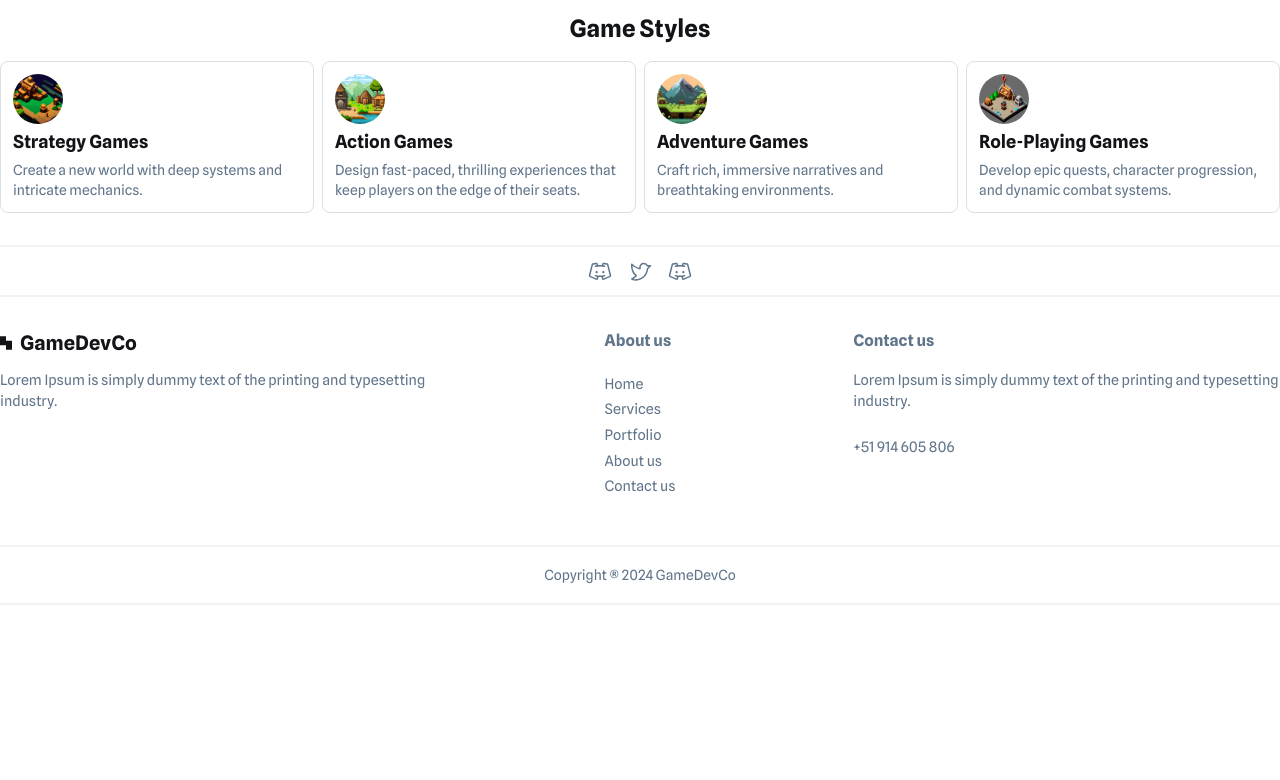
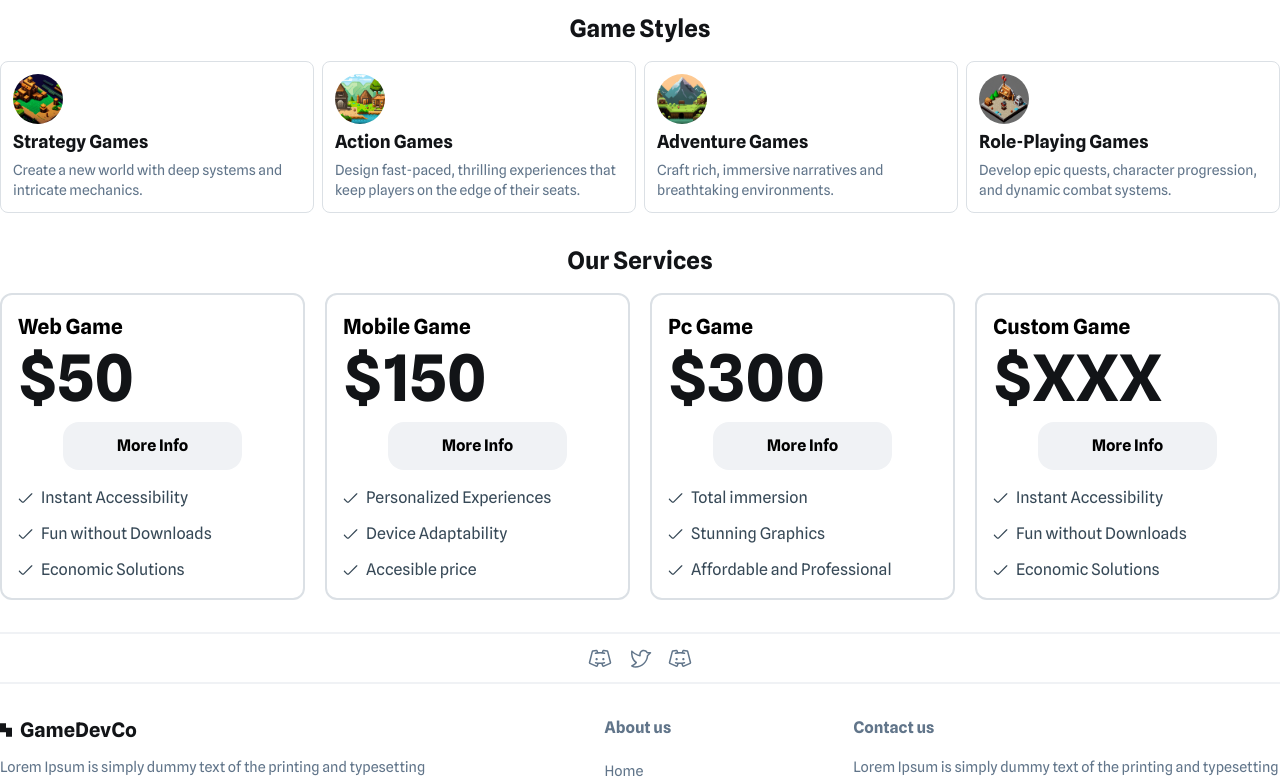
Before and after one commit to Valen89hh/DeveloperGameWeb, a Next.js app: page / in a window 1280 px wide. Shown: the part 490-1270 px from the top of the page. Before the commit the page ends 1095 px from the top, so only its background shows below. Built offline with nearby package versions, Linux system fonts and the light colour scheme.

Commit message:
add section services

```diff
--- a/src/app/page.tsx
+++ b/src/app/page.tsx
@@ -1,5 +1,6 @@
 import MainSection from "@/components/pages/home/MainSection/MainSection";
 import MajorSection from "@/components/pages/home/MajorSection/MajorSection";
+import ServiceSection from "@/components/pages/home/ServiceSection/ServiceSection";
 import Image from "next/image";
 
 export default function Home() {
@@ -7,6 +8,7 @@ export default function Home() {
 
   <MainSection/>
   <MajorSection/>
+  <ServiceSection/>
   </>
   );
 }
--- /dev/null
+++ b/src/components/pages/home/ServiceSection/ServiceCard.tsx
@@ -0,0 +1,45 @@
+import { ServiceModel } from "@/domain/models/local/ServiceModel";
+import Image from "next/image";
+
+const ButtonMoreInfo = () => {
+    return ( <button className="mx-auto my-2 bg-secondary cursor-pointer w-2/3 p-3 rounded-2xl font-bold">
+        More Info
+    </button> );
+}
+
+
+const ServiceCharacteristic = ({characteristic}:{characteristic: string}) => {
+    return ( <li className="flex gap-2 items-center">
+        <Image
+            src={"/icons/Check.svg"}
+            alt="check"
+            height={15}
+            width={15}
+        />
+        <span className="text-[1rem] font-normal text-secondary-dark">{characteristic}</span>
+    </li> );
+}
+
+
+interface ServiceCardProps{
+    service: ServiceModel
+}
+
+const ServiceCard: React.FC<ServiceCardProps> = ({
+    service
+}) => {
+    return ( <article className="border-solid border-[2px]
+     border-primary-light rounded-xl
+     p-4 flex flex-col">
+        <h3 className="font-bold text-[1.3rem] m-0">{service.nameService}</h3>
+        <span className="text-blackout text-[4rem] font-bold p-0 leading-[4.5rem] ">${service.price != -1 ? service.price : "XXX"}</span>
+        <ButtonMoreInfo/>
+        <ul className="flex flex-col gap-3 mt-2">
+            {service.characteristics.map((characteristic, i)=>(
+                <ServiceCharacteristic key={i} characteristic={characteristic} />
+            ))}
+        </ul>
+    </article> );
+}
+
+export default ServiceCard;
--- /dev/null
+++ b/src/components/pages/home/ServiceSection/ServiceSection.tsx
@@ -0,0 +1,17 @@
+import Container from "@/components/general/Containers/Container";
+import Title from "@/components/general/Texts/Title";
+import ServiceCard from "./ServiceCard";
+import getAllService from "@/data/local/ServiceRepository";
+
+const ServiceSection = () => {
+    return ( <Container style="my-8">
+        <Title text="Our Services" className="text-center my-4"/>
+        <div className="grid grid-cols-1 sm:grid-cols-2 xl:grid-cols-4 gap-5">
+            {getAllService().map((i)=>(
+                <ServiceCard key={i.id} service={i}/>
+            ))}
+        </div>
+    </Container> );
+}
+
+export default ServiceSection;
--- /dev/null
+++ b/src/data/local/ServiceRepository.ts
@@ -0,0 +1,51 @@
+import { ServiceModel } from "@/domain/models/local/ServiceModel";
+import { v4 as uuidv4 } from 'uuid';
+
+const listService: ServiceModel[] = [
+    {
+        id: uuidv4(),
+        nameService: "Web Game",
+        price: 50,
+        characteristics: [
+            "Instant Accessibility",
+            "Fun without Downloads",
+            "Economic Solutions"
+        ]
+    },
+    {
+        id: uuidv4(),
+        nameService: "Mobile Game",
+        price: 150,
+        characteristics: [
+            "Personalized Experiences",
+            "Device Adaptability",
+            "Accesible price"
+        ]
+    },
+    {
+        id: uuidv4(),
+        nameService: "Pc Game",
+        price: 300,
+        characteristics: [
+            "Total immersion",
+            "Stunning Graphics",
+            "Affordable and Professional"
+        ]
+    },
+    {
+        id: uuidv4(),
+        nameService: "Custom Game",
+        price: -1,
+        characteristics: [
+            "Instant Accessibility",
+            "Fun without Downloads",
+            "Economic Solutions"
+        ]
+    }
+]
+
+function getAllService(){
+    return listService
+}
+
+export default getAllService
--- /dev/null
+++ b/src/domain/models/local/ServiceModel.ts
@@ -0,0 +1,6 @@
+export interface ServiceModel{
+    id: string
+    nameService: string
+    price: number,
+    characteristics: string[]
+}
--- a/tailwind.config.ts
+++ b/tailwind.config.ts
@@ -17,6 +17,7 @@ const config: Config = {
         "primary": "#0D7DF2",
         "primary-dark": "#61758A",
         "secondary": "#F0F2F5",
+        "secondary-dark": "#374957",
         "blackout": "#121417",
         "primary-light": "#DBE0E5"
       },
```
Also changed, not shown: package.json (+6 -4 lines), public/icons/Check.svg (added), 1 other file (tests, documents, lock files or other folders).
